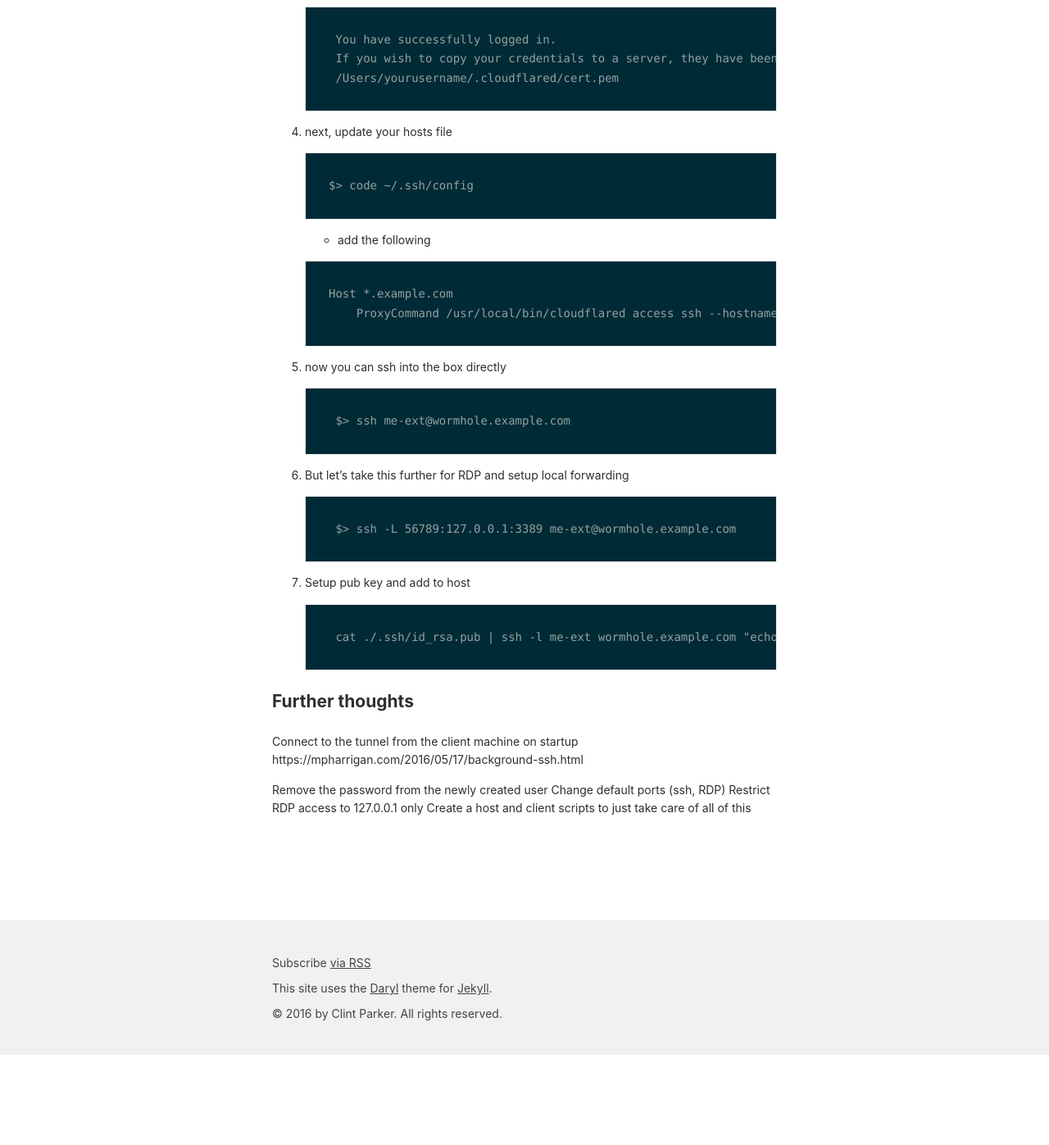
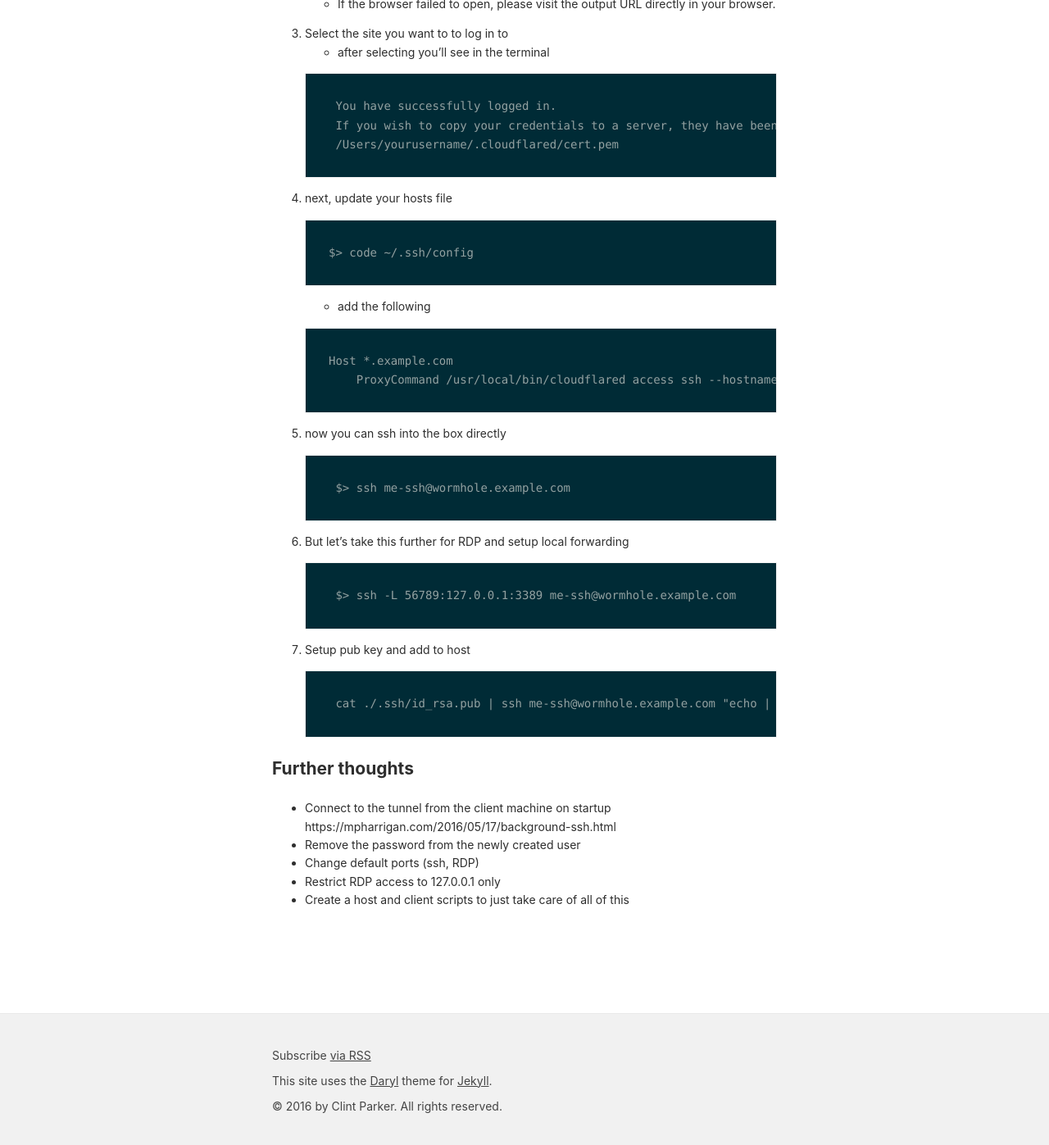
Before and after one commit to clintcparker/clintcparker.github.com, a Jekyll site: the page built from _posts/2022-02-24-rdp-tunnels.md, in a window 1280 px wide and 1400 px high, scrolled down 3923 px. Shown: the top 1397 px of the window at 82% size. Built offline with Jekyll 4.4.1, drawn with Linux system fonts in a browser that asks for light colours; before the commit the page ends 5210 px from its top, so only the background shows below that; some of the changed text lies outside the part shown.

Commit message:
fixed typos in RDP post

````diff
--- a/_posts/2022-02-24-rdp-tunnels.md
+++ b/_posts/2022-02-24-rdp-tunnels.md
@@ -19,9 +19,9 @@
 
 - You have administrator access to both machines
 - You are comfortable with the command line on both systems
-- You have VSCode installed on both machines
-- You're aware of the concept of SSH
-- You have a cloudflare account and a website there
+- You have [VSCode](https://code.visualstudio.com) installed on both machines
+- You're aware of the concept of [SSH](https://en.wikipedia.org/wiki/Secure_Shell)
+- You have a [Cloudflare](https://www.cloudflare.com) account and a website there
 - You're using [brew](https://brew.sh)
 
 #### Assumptions About This Guide
@@ -61,7 +61,9 @@
     output and select the site you'd like to add the tunnel to
 
 5.  create a tunnel
-    `PS> cloudflared tunnel create wormhole`
+    ```
+    PS> cloudflared tunnel create wormhole
+    ```
 
 6.  setup cloudflared as a service
     ```
@@ -73,7 +75,7 @@
     ```
     PS> code C:\Windows\System32\config\systemprofile\.cloudflared\config.yml
     ```
-    - eaxmple:
+    - example:
 
     ```yml
     tunnel: 123455677890asdf
@@ -178,26 +180,25 @@
 
 4. now you can ssh into the box directly
     ```
-    $> ssh me-ext@wormhole.example.com
+    $> ssh me-ssh@wormhole.example.com
     ```
 
 5. But let's take this further for RDP and setup local forwarding
 
     ```
-    $> ssh -L 56789:127.0.0.1:3389 me-ext@wormhole.example.com
+    $> ssh -L 56789:127.0.0.1:3389 me-ssh@wormhole.example.com
     ```
 
 6. Setup pub key and add to host
     ```
-    cat ./.ssh/id_rsa.pub | ssh -l me-ext wormhole.example.com "echo | Out-File -FilePath ~/.ssh authorized_keys -Append"
+    cat ./.ssh/id_rsa.pub | ssh me-ssh@wormhole.example.com "echo | Out-File -FilePath ~/.ssh/authorized_keys -Append"
     ```
 
 ### Further thoughts
 
-Connect to the tunnel from the client machine on startup
+- Connect to the tunnel from the client machine on startup
 https://mpharrigan.com/2016/05/17/background-ssh.html
-
-Remove the password from the newly created user
-Change default ports (ssh, RDP)
-Restrict RDP access to 127.0.0.1 only
-Create a host and client scripts to just take care of all of this
+- Remove the password from the newly created user
+- Change default ports (ssh, RDP)
+- Restrict RDP access to 127.0.0.1 only
+- Create a host and client scripts to just take care of all of this
````
